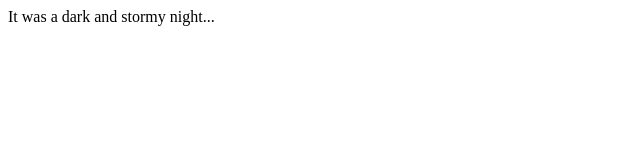
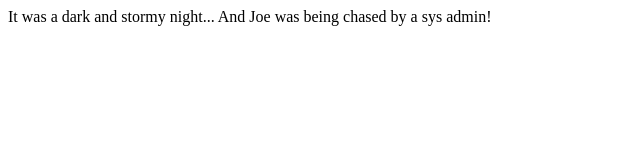
Before and after one commit to piranhajoe/fireside-story, a plain HTML site: page index.html in a window 1280 px wide. Shown: the whole page, without its empty margins (0-640 px from the left). Drawn offline with Linux system fonts and the light colour scheme.

Commit message:
added comment for joe!

```diff
--- a/index.html
+++ b/index.html
@@ -1,5 +1,7 @@
 <html>
 	<body>
-		<p>It was a dark and stormy night...</p>
+		<p>It was a dark and stormy night...
+			And Joe was being chased by a sys admin!
+		</p>
 	</body>
 </html>
```
